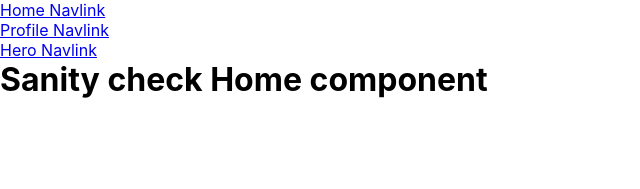
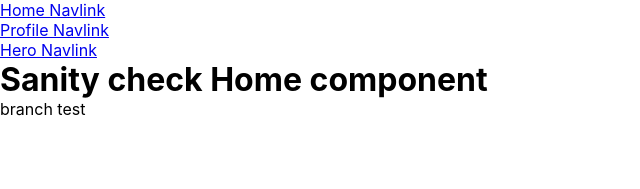
Before and after one commit to BladeKitana732/Hogwarts, a React (Create React App) app: page /Home in a window 1280 px wide. Shown: the top 189 px of the page, without its empty margins (0-640 px from the left). Built offline with nearby package versions, Linux system fonts and the light colour scheme.

Commit message:
test of personal branch push

```diff
--- a/src/components/Home.js
+++ b/src/components/Home.js
@@ -4,6 +4,7 @@ export default function Home() {
     return (
         <div>
             <h1>Sanity check Home component</h1>
+            <p>branch test</p>
         </div>
     )
 }
```
